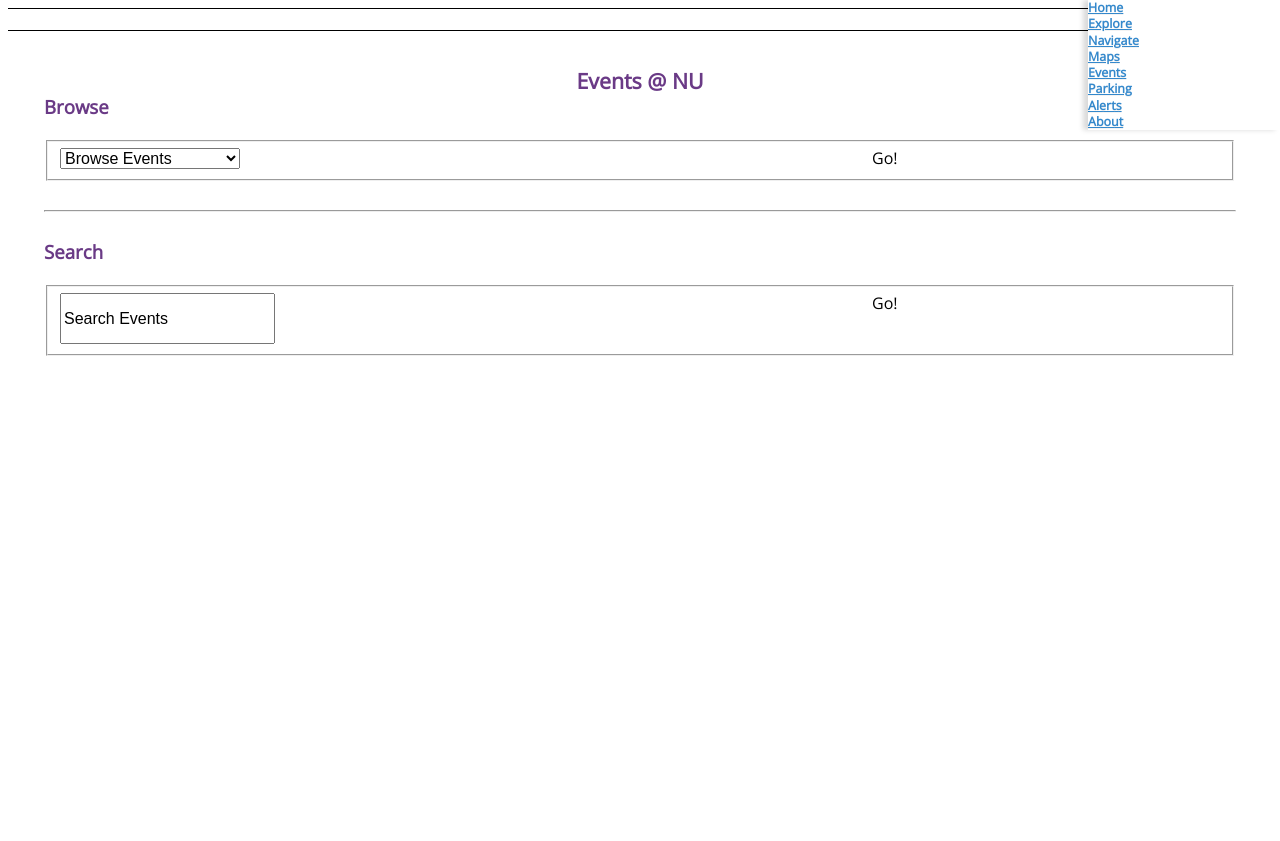
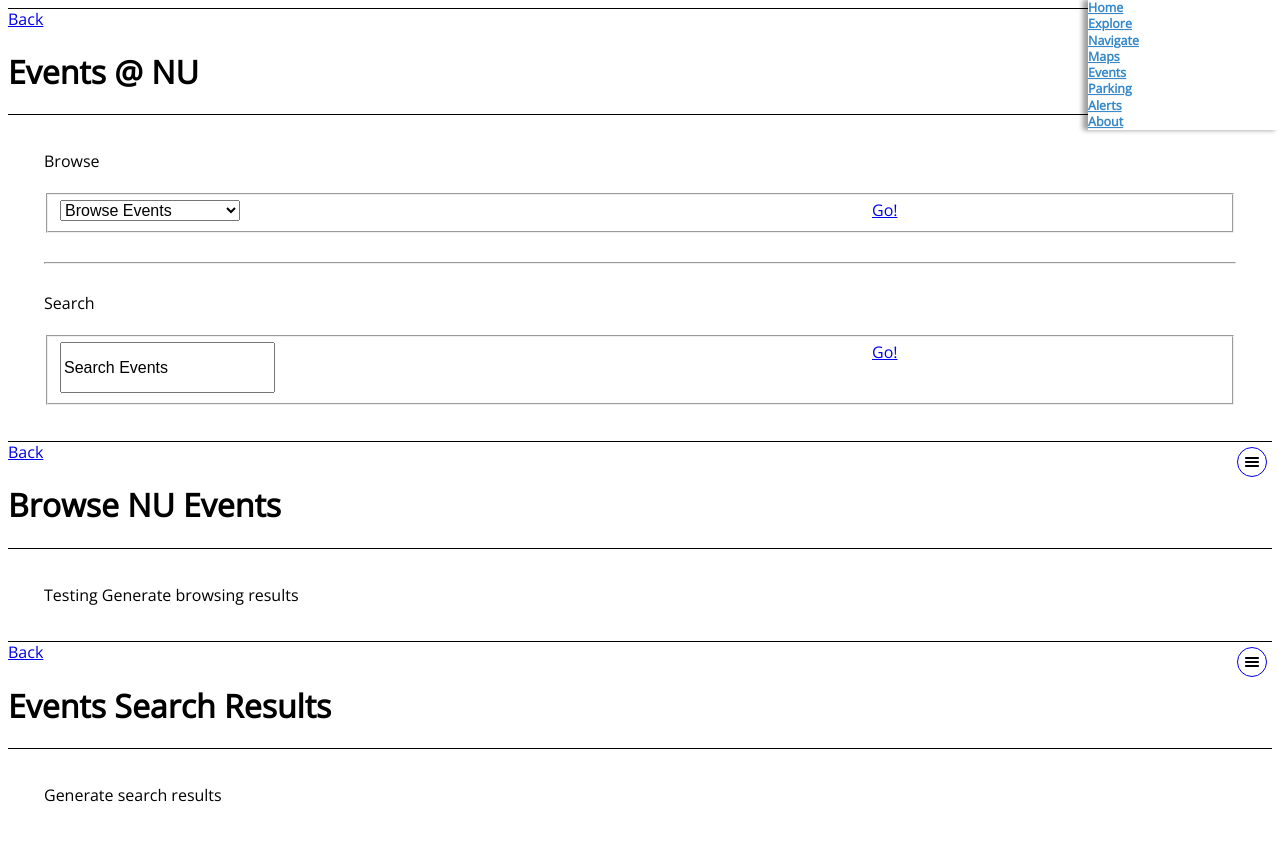
Before and after one commit to Shantaviae/YouAreHere, a PHP site: page /events.html in a window 1280 px wide. Before the commit the page ends 356 px from the top, so only its background shows below. Run offline with PHP 8.4, Linux system fonts and the light colour scheme; some libraries are stand-ins or nearby versions.

Commit message:
Merge branch 'master' of https://github.com/Shantaviae/YouAreHere
Conflicts:
	explore.html

```diff
--- a/CSS/style.css
+++ b/CSS/style.css
@@ -21,12 +21,6 @@
 	font-weight: bold;
 }
 
-.label {
-	color: RGB(106, 58, 134);
-	font-size: 14pt;
-	font-weight: bold;
-}
-
 .eventTextbox{
 	height: 45px;
 }
--- a/events.html
+++ b/events.html
@@ -16,22 +16,18 @@
 
 	<body>
 
-     <!-- Start of page -->
-      <div data-role="page">
+     <!-- Start of events page -->
+      <div data-role="page" id="events">
 
         <!-- **NAVIGATION HEADER MENU** -->
         <div data-role="header" class="jqm-header ui-header ui-bar-inherit" role="banner">
-            <h1> </h1>
+            <a href="index.html" data-rel="back" data-icon="back"> Back</a>
+			<h1>Events @ NU</h1>
             <a href="#sidebar" class="ui-nodisc-icon ui-alt-icon ui-btn-right ui-btn ui-icon-bars ui-btn-icon-notext ui-corner-all" data-role="button" role="button">Menu</a>
         </div>
 
         <!-- **MAIN BODY** -->
         <div role="main" class="ui-content" style="margin:20px;">
-
-			<div id="title">
-				Events @ NU
-			</div>
-
 			<form>
 				<div id="browse">
 					<span class="label">Browse</span>
@@ -49,7 +45,7 @@
 							<option value="nl">Night Life</option>
 							<option value="sg">Student Group Events</option>
 						</select></div>
-						<div class="ui-block-b" style="width:30%"><a data-role="button" class="goButton">Go!</a></div>
+						<div class="ui-block-b" style="width:30%"><a data-role="button" href="#eventsbrowse" class="goButton">Go!</a></div>
 					</fieldset>
 				</div>
 
@@ -63,7 +59,7 @@
 					<br/>
 					<fieldset class="ui-grid-a">
 						<div class="ui-block-a" style="width:70%"><input class="eventTextbox" type="text" value="Search Events"/></div>
-						<div class="ui-block-b" style="width:30%"><a data-role="button" class="goButton">Go!</a></div>
+						<div class="ui-block-b" style="width:30%"><a data-role="button" href="#eventssearch" class="goButton">Go!</a></div>
 					</fieldset>
 				</div>
 			</form>
@@ -74,10 +70,84 @@
           <div class="ui-panel-inner">
             <ul data-role="listview" data-inset="true" class="ui-alt-icon ui-nodisc-icon ui-listview">
               <li data-icon="home" class="ui-mini"><a href="index.html">Home</a></li>
-              <li data-icon="heart" class="ui-mini"><a href="#">Explore</a></li>
-              <li data-icon="navigation" class="ui-mini"><a href="navi.html">Navigate</a></li>
+              <li data-icon="heart" class="ui-mini"><a href="#explore">Explore</a></li>
+              <li data-icon="navigation" class="ui-mini"><a href="#navigation">Navigate</a></li>
               <li data-icon="location" class="ui-mini"><a href="#">Maps</a></li>
-              <li data-icon="calendar" class="ui-mini"><a href="events.html">Events</a></li>
+              <li data-icon="calendar" class="ui-mini"><a href="#events">Events</a></li>
+              <li data-icon="grid" class="ui-mini"><a href="#">Parking</a></li>
+              <li data-icon="alert" class="ui-mini"><a href="#">Alerts</a></li>
+              <li data-icon="info" class="ui-mini"><a href="#">About</a></li>
+            </ul>
+          </div>
+        </div>
+
+         <!-- ** FOOTER **  -->
+        <div data-role="footer"></div>
+      </div>
+
+
+	  <!-- Start of events page -->
+      <div data-role="page"  id="eventsbrowse">
+
+        <!-- **NAVIGATION HEADER MENU** -->
+        <div data-role="header" class="jqm-header ui-header ui-bar-inherit" role="banner">
+            <a href="index.html" data-rel="back" data-icon="back"> Back</a>
+			<h1>Browse NU Events</h1>
+            <a href="#sidebar" class="ui-nodisc-icon ui-alt-icon ui-btn-right ui-btn ui-icon-bars ui-btn-icon-notext ui-corner-all" data-role="button" role="button">Menu</a>
+        </div>
+
+        <!-- **MAIN BODY** -->
+        <div role="main" class="ui-content" style="margin:20px;">
+			Testing
+			Generate browsing results
+
+        </div>
+
+        <!-- ** SIDEBAR PANEL ** -->
+        <div data-role="panel" id="sidebar" data-position="right" data-display="overlay" class="jqm-navmenu-panel ui-panel ui-panel-position-right ui-panel-display-overlay ui-body-a ui-panel-animate ui-panel-open" data-theme="a">
+          <div class="ui-panel-inner">
+            <ul data-role="listview" data-inset="true" class="ui-alt-icon ui-nodisc-icon ui-listview">
+              <li data-icon="home" class="ui-mini"><a href="index.html">Home</a></li>
+              <li data-icon="heart" class="ui-mini"><a href="#explore">Explore</a></li>
+              <li data-icon="navigation" class="ui-mini"><a href="#navigation">Navigate</a></li>
+              <li data-icon="location" class="ui-mini"><a href="#">Maps</a></li>
+              <li data-icon="calendar" class="ui-mini"><a href="#events">Events</a></li>
+              <li data-icon="grid" class="ui-mini"><a href="#">Parking</a></li>
+              <li data-icon="alert" class="ui-mini"><a href="#">Alerts</a></li>
+              <li data-icon="info" class="ui-mini"><a href="#">About</a></li>
+            </ul>
+          </div>
+        </div>
+
+         <!-- ** FOOTER **  -->
+        <div data-role="footer"></div>
+      </div>
+
+
+	  <!-- Start of events search page -->
+      <div data-role="page"  id="eventssearch">
+
+        <!-- **NAVIGATION HEADER MENU** -->
+        <div data-role="header" class="jqm-header ui-header ui-bar-inherit" role="banner">
+            <a href="index.html" data-rel="back" data-icon="back"> Back</a>
+			<h1>Events Search Results</h1>
+            <a href="#sidebar" class="ui-nodisc-icon ui-alt-icon ui-btn-right ui-btn ui-icon-bars ui-btn-icon-notext ui-corner-all" data-role="button" role="button">Menu</a>
+        </div>
+
+        <!-- **MAIN BODY** -->
+        <div role="main" class="ui-content" style="margin:20px;">
+			Generate search results
+		</div>
+
+        <!-- ** SIDEBAR PANEL ** -->
+        <div data-role="panel" id="sidebar" data-position="right" data-display="overlay" class="jqm-navmenu-panel ui-panel ui-panel-position-right ui-panel-display-overlay ui-body-a ui-panel-animate ui-panel-open" data-theme="a">
+          <div class="ui-panel-inner">
+            <ul data-role="listview" data-inset="true" class="ui-alt-icon ui-nodisc-icon ui-listview">
+              <li data-icon="home" class="ui-mini"><a href="index.html">Home</a></li>
+              <li data-icon="heart" class="ui-mini"><a href="#explore">Explore</a></li>
+              <li data-icon="navigation" class="ui-mini"><a href="#navigation">Navigate</a></li>
+              <li data-icon="location" class="ui-mini"><a href="#">Maps</a></li>
+              <li data-icon="calendar" class="ui-mini"><a href="#events">Events</a></li>
               <li data-icon="grid" class="ui-mini"><a href="#">Parking</a></li>
               <li data-icon="alert" class="ui-mini"><a href="#">Alerts</a></li>
               <li data-icon="info" class="ui-mini"><a href="#">About</a></li>
```
Also changed, not shown: other parts of CSS/style.css (+37 -0 lines), JS/navigate.js (added, +24 -0 lines), delete.html (added, +63 -0 lines), eventsdb.xml (added, +8 -0 lines), explore.html (+7 -10 lines), index.html (+10 -47 lines), 1 other file.
